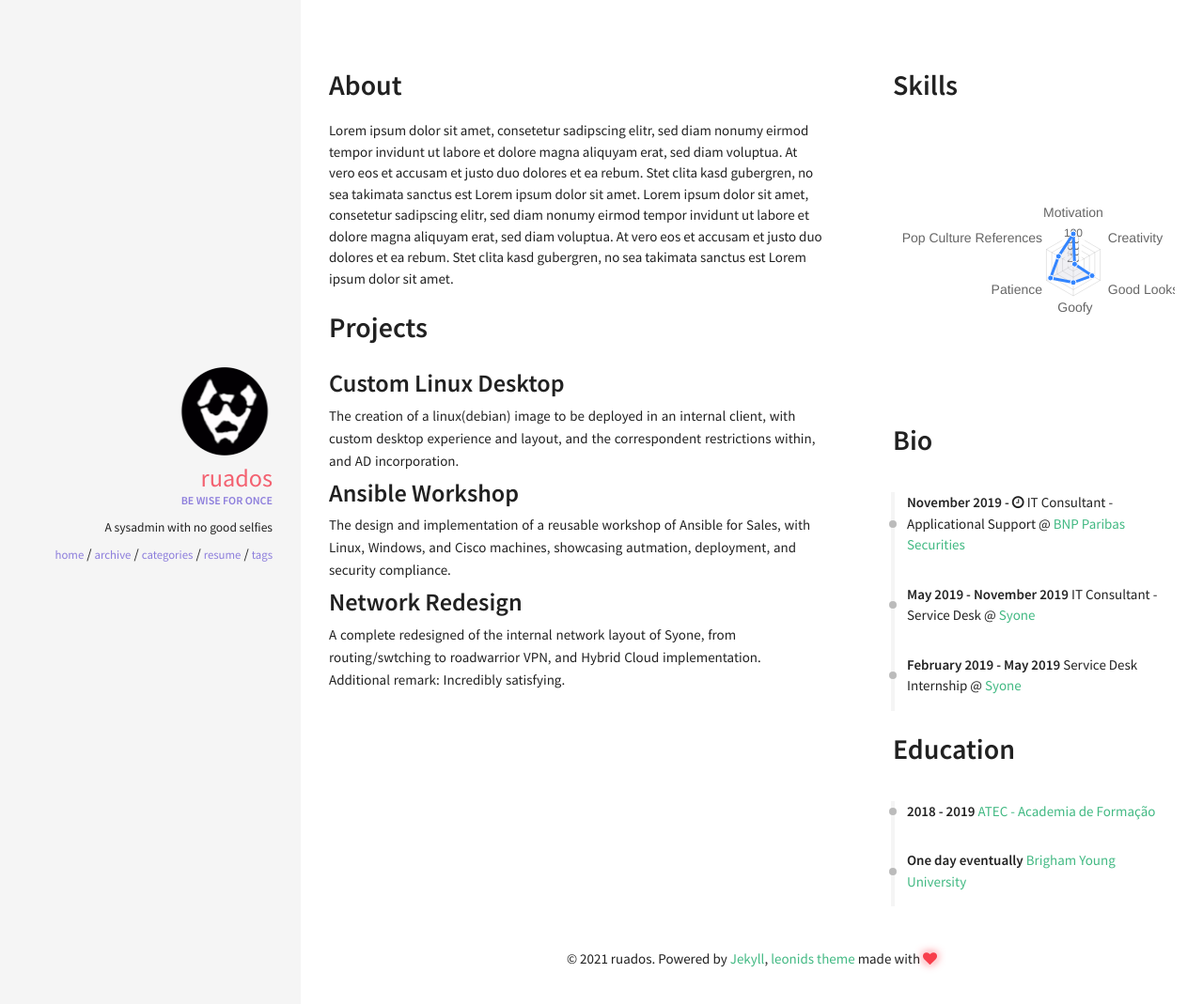
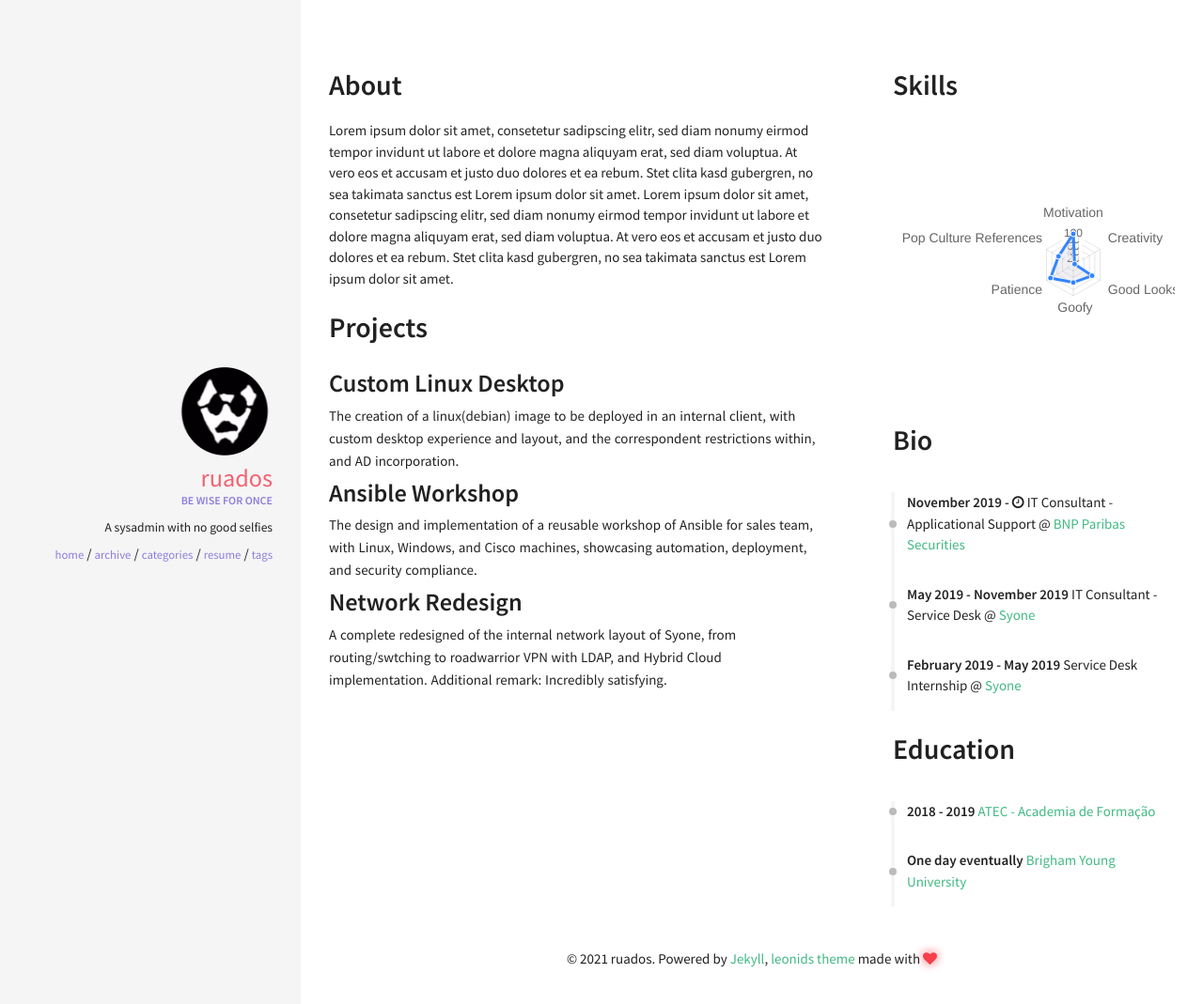
Before and after one commit to Ruados/ruados.github.io, a Jekyll site: the page built from resume.html, in a window 1280 px wide. Shown: the top 1069 px of the page at 94% size. Built offline with Jekyll 4.4.1, drawn with Linux system fonts in a browser that asks for light colours; nearby versions of some CDN libraries.

Commit message:
Update projects.yml

```diff
--- a/_data/index/projects.yml
+++ b/_data/index/projects.yml
@@ -2,7 +2,7 @@
   descr: "The creation of a linux(debian) image to be deployed in an internal client, with custom desktop experience and layout, and the correspondent restrictions within, and AD incorporation."
 
 - name: Ansible Workshop
-  descr: "The design and implementation of a reusable workshop of Ansible for Sales, with Linux, Windows, and Cisco machines, showcasing autmation, deployment, and security compliance."
+  descr: "The design and implementation of a reusable workshop of Ansible for sales team, with Linux, Windows, and Cisco machines, showcasing automation, deployment, and security compliance."
 
 - name: Network Redesign
-  descr: "A complete redesigned of the internal network layout of Syone, from routing/swtching to roadwarrior VPN, and Hybrid Cloud implementation. Additional remark: Incredibly satisfying."
+  descr: "A complete redesigned of the internal network layout of Syone, from routing/swtching to roadwarrior VPN with LDAP, and Hybrid Cloud implementation. Additional remark: Incredibly satisfying."
```
